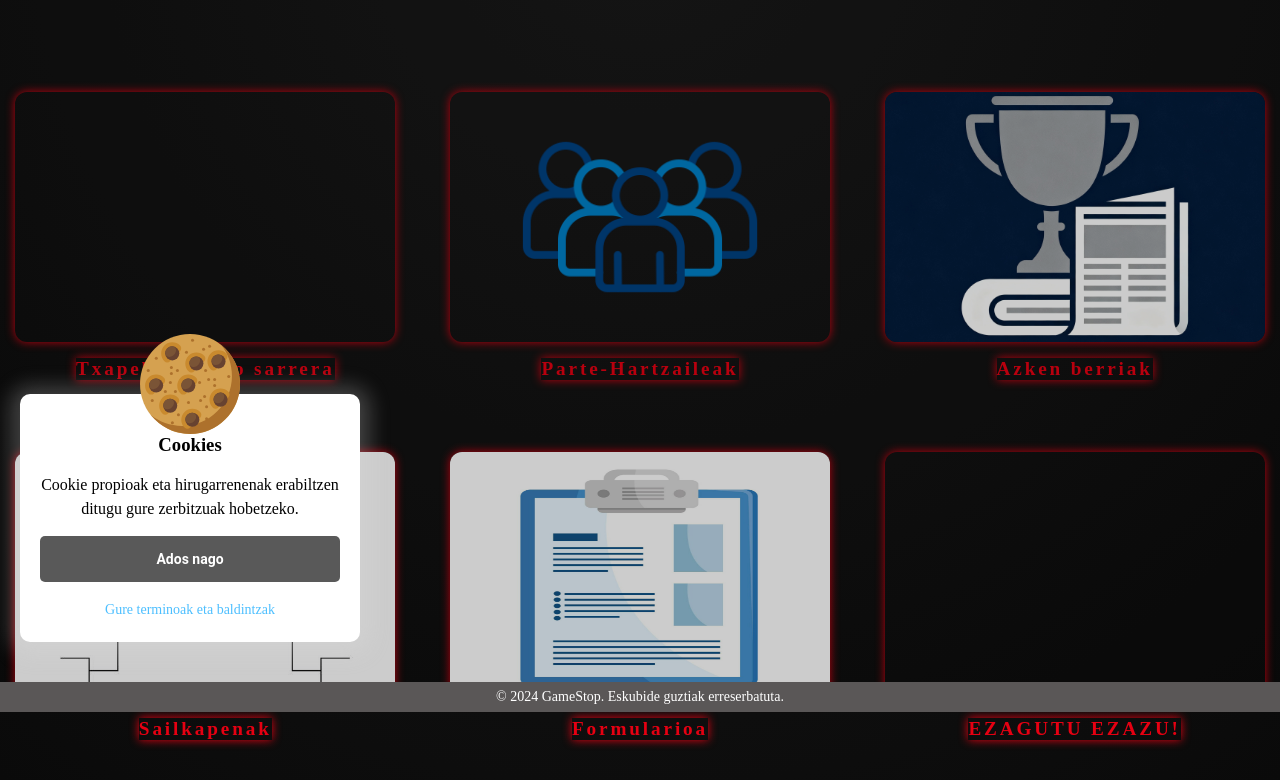
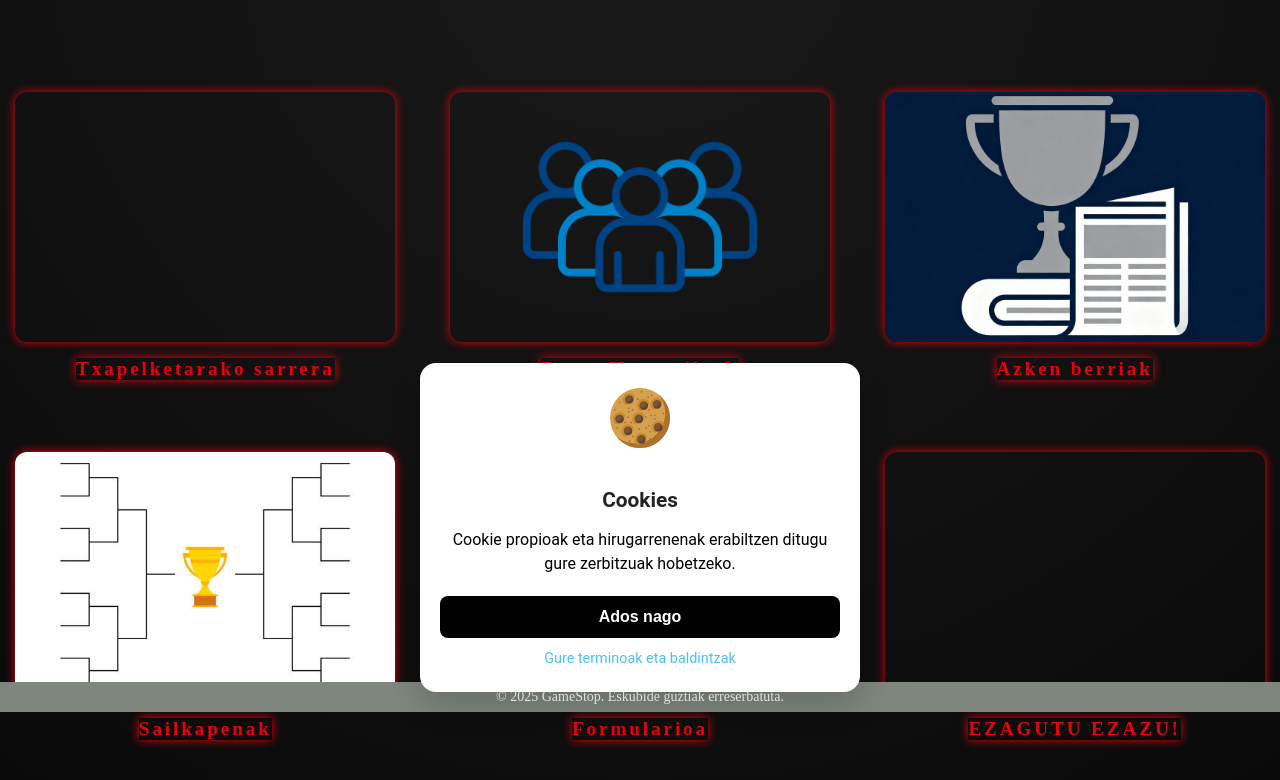
Before and after one commit to gmarotor20/LEN, a plain HTML site: page index.html in a window 1280 px wide. Shown: the part 88-868 px from the top of the page. Drawn offline with Linux system fonts and the light colour scheme.

Commit message:
Mejor del aviso de cookies

```diff
--- a/css/cookies.css
+++ b/css/cookies.css
@@ -1,126 +1,91 @@
-.aviso-cookies {
-    z-index: 100;
-    /* Asegúrate de que esté por encima del footer */
+.fondo-aviso-cookies {
     display: none;
-    background: #fff;
-    padding: 20px;
-    width: calc(100% - 40px);
-    max-width: 300px;
-    line-height: 150%;
-    border-radius: 10px;
     position: fixed;
-    bottom: 70px;
-    /* Ajustar para que no se superponga con el footer */
-    left: 20px;
-    box-shadow: 0px 2px 20px 10px rgba(222, 222, 222, .25);
-    text-align: center;
+    top: 0; left: 0;
+    width: 100vw;
+    height: 100vh;
+    background: rgba(0,0,0,0.25);
+    z-index: 900;
+    backdrop-filter: blur(2px);
 }
 
-.aviso-cookies.activo {
-    display: block;
+/* Contenedor de aviso */
+.aviso-cookies {
+    position: fixed;
+    bottom: 20px;
+    left: 50%;
+    transform: translateX(-50%) translateY(50px);
+    width: 90%;
+    max-width: 400px;
+    background-color: #ffffff;
+    border-radius: 16px;
+    box-shadow: 0 12px 30px rgba(0,0,0,0.18);
+    padding: 25px 20px;
+    text-align: center;
+    font-family: 'Roboto', sans-serif;
+    opacity: 0;
+    z-index: 1000;
+    transition: all 0.5s ease;
 }
 
-/* Estilos adicionales de .aviso-cookies */
-.aviso-cookies .galleta {
-    max-width: 100px;
-    position: absolute;
-    top: -60px;
-    left: calc(50% - 50px);
+/* Mostrar aviso */
+.aviso-cookies.activo {
+    opacity: 1;
+    transform: translateX(-50%) translateY(0);
 }
 
-.aviso-cookies .titulo,
-.aviso-cookies .parrafo {
+/* Icono de galleta */
+.aviso-cookies .galleta {
+    width: 60px;
     margin-bottom: 15px;
 }
 
+/* Título */
+.aviso-cookies .titulo {
+    font-size: 1.3rem;
+    font-weight: 700;
+    margin-bottom: 10px;
+    color: #222;
+}
+
+/* Párrafo */
+.aviso-cookies .parrafo {
+    font-size: 1rem;
+    color: #000000;
+    line-height: 1.5;
+    margin-bottom: 20px;
+}
+
+/* Botón principal */
 .aviso-cookies .boton {
+    background: linear-gradient(135deg, #000000, #000000);
+    border: none;
+    border-radius: 8px;
+    padding: 12px 25px;
+    font-weight: 700;
+    color: #ffffff;
+    cursor: pointer;
+    font-size: 1rem;
     width: 100%;
-    background: #595959;
-    border: none;
-    color: #fff;
-    font-family: 'Roboto', sans-serif;
-    text-align: center;
-    padding: 15px 20px;
-    font-weight: 700;
-    cursor: pointer;
-    transition: .3s ease all;
-    border-radius: 5px;
-    margin-bottom: 15px;
-    font-size: 14px;
+    transition: all 0.3s ease;
+    margin-bottom: 10px;
 }
 
 .aviso-cookies .boton:hover {
-    background: #000;
+    background: linear-gradient(135deg, #ff0000d0, #ff0000e3);
+    transform: translateY(-2px);
+    box-shadow: 0 5px 15px rgba(0,0,0,0.2);
 }
 
+/* Enlace */
 .aviso-cookies .enlace {
+    font-size: 0.9rem;
     color: #4DBFFF;
     text-decoration: none;
-    font-size: 14px;
 }
 
 .aviso-cookies .enlace:hover {
     text-decoration: underline;
-}
-
-.fondo-aviso-cookies {
-    display: none;
-    background: rgba(0, 0, 0, .20);
-    z-index: 99;
-    position: fixed;
-    width: 100vw;
-    height: 100vh;
-    top: 0;
-    left: 0;
-}
-
-.fondo-aviso-cookies.activo {
-    display: block;
-}
-
-body.ck.av {
-    background: #f2f2f2;
-    font-family: 'Roboto', sans-serif;
-}
-
-
-/* fin cookies */
-
-/*Cookies aviso*/
-
-body.cookies {
-    font-family: Arial, sans-serif;
-    margin: 0;
-    padding: 0;
-    margin-top: 5%;
-    margin-bottom: 7%;
-    background-color: #f4f4f4;
-    color: #333;
-}
-
-.container1 {
-    padding: 10%;
-    max-width: 1100px;
-    margin: 20px auto;
-    margin-bottom: 10%;
-    padding: 20px;
-    margin-top: 10%;
-    background-color: white;
-    box-shadow: 0 4px 8px rgba(0, 0, 0, 0.1);
-
-}
-
-.container1 h2 {
-    color: #4286e0;
-}
-
-
-.container1 p {
-    line-height: 1.6;
-}
-
-.container1 ul {
-    margin-left: 20px;
 }
 
 footer.ck {
@@ -136,7 +101,6 @@ footer.ck {
     /* Siempre en la parte inferior */
     left: 0;
     width: 100%;
-    background-color: #5a5757;
     /* Color de fondo del footer */
     color: white;
     /* Color del texto */
@@ -147,31 +111,5 @@ footer.ck {
     font-size: 14px;
     /* Tamaño de la fuente */
     z-index: 100;
+
 }
-
-.btn-index {
-    background-color: #4286e0;
-    /* Color de fondo verde */
-    color: white;
-    /* Color del texto */
-    padding: 10px 20px;
-    /* Espaciado interno */
-    border: none;
-    /* Sin bordes */
-    border-radius: 5px;
-    /* Bordes redondeados */
-    cursor: pointer;
-    /* Cambia el cursor cuando pasas sobre el botón */
-    font-size: 16px;
-    /* Tamaño del texto */
-    text-decoration: none;
-    /* Quita el subrayado del enlace */
-    display: inline-block;
-    /* Permite que el botón se comporte como un botón real */
-}
-
-/* Estilo para cuando se pasa el ratón por encima */
-.btn-index:hover {
-    background-color: #1162cc;
-    /* Color más oscuro al pasar el ratón */
-}
--- a/index.html
+++ b/index.html
@@ -79,7 +79,7 @@
     <div class="fondo-aviso-cookies" id="fondo-aviso-cookies"></div>
 
      <footer class="ck">
-        &copy; 2024 GameStop. Eskubide guztiak erreserbatuta.
+        &copy; 2025 GameStop. Eskubide guztiak erreserbatuta.
     </footer>
 
     <!--Ejecuta el script de las cookies -->
```
Also changed, not shown: cookies/avisoDeCookies.html (+2 -2 lines).
